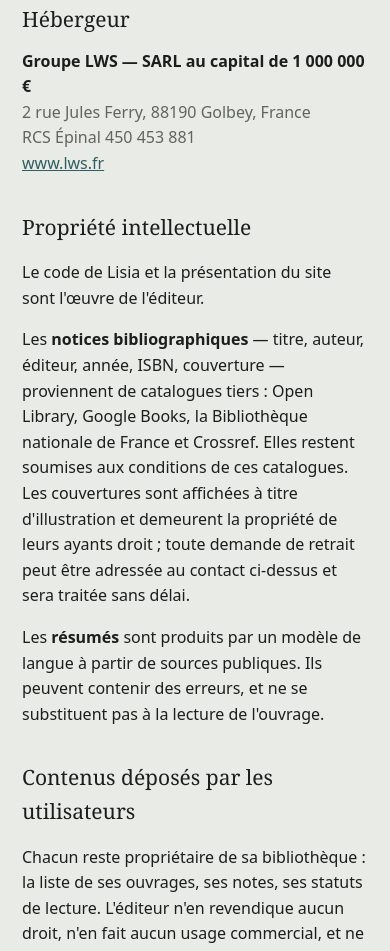
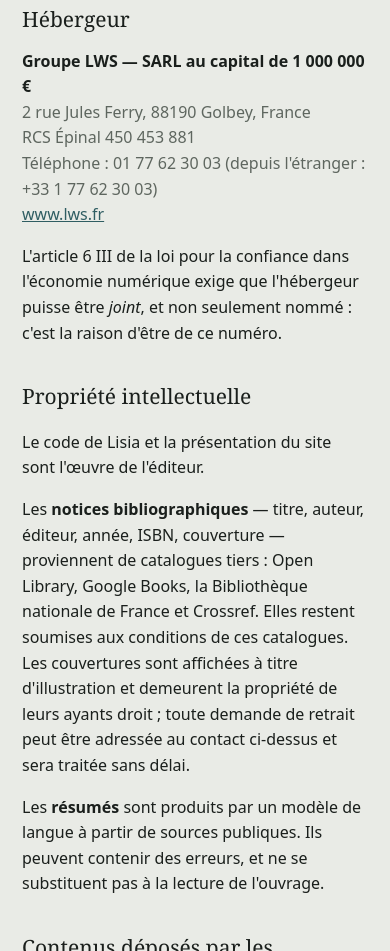
Before and after one commit to xavierholingue-collab/Biblio, a plain HTML site: page web/mentions-legales.html in a window 390 px wide. Shown: the part 986-1937 px from the top of the page. Drawn offline with Linux system fonts and the light colour scheme.

Commit message:
Le telephone de l'hebergeur, et l'exigence qui va avec
L'article 6 III de la LCEN veut que l'hebergeur puisse etre JOINT, pas
seulement nomme : denomination, adresse ET telephone. Le numero manquait,
et c'est le genre d'oubli qu'on ne voit pas en relisant — la page a l'air
complete sans lui.

test-pages-legales exige desormais un numero et un code postal dans les
mentions. Eprouve par mutation.

```diff
--- a/web/mentions-legales.html
+++ b/web/mentions-legales.html
@@ -72,8 +72,12 @@
   <dt>Groupe LWS — SARL au capital de 1 000 000 €</dt>
   <dd>2 rue Jules Ferry, 88190 Golbey, France</dd>
   <dd>RCS Épinal 450 453 881</dd>
+  <dd>Téléphone : 01 77 62 30 03 (depuis l'étranger : +33 1 77 62 30 03)</dd>
   <dd><a href="https://www.lws.fr/">www.lws.fr</a></dd>
 </dl>
+<p>L'article 6 III de la loi pour la confiance dans l'économie numérique
+exige que l'hébergeur puisse être <em>joint</em>, et non seulement nommé :
+c'est la raison d'être de ce numéro.</p>
 
 <h2>Propriété intellectuelle</h2>
 <p>Le code de Lisia et la présentation du site sont l'œuvre de l'éditeur.</p>
```
Also changed, not shown: tests/test-pages-legales.mjs (+12 -0 lines).
